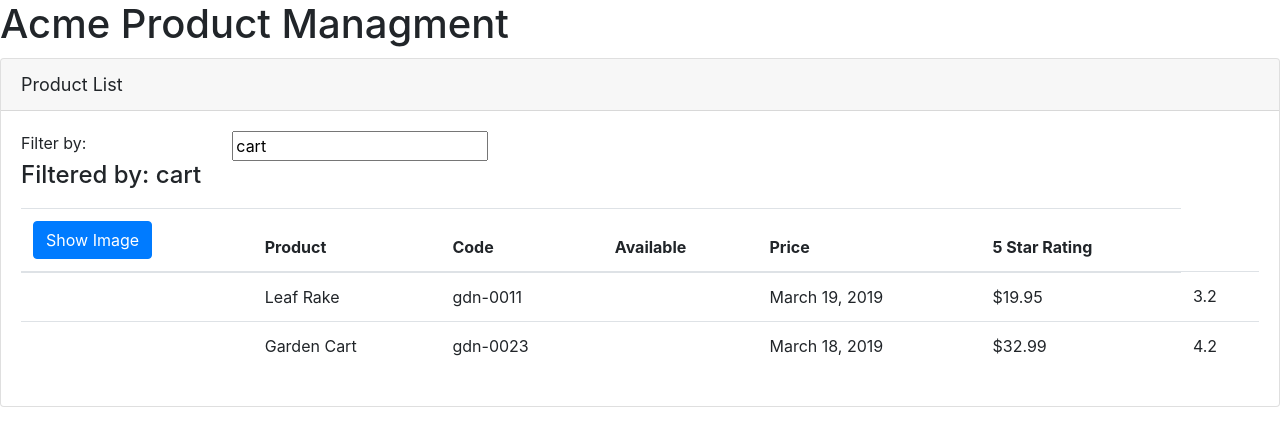
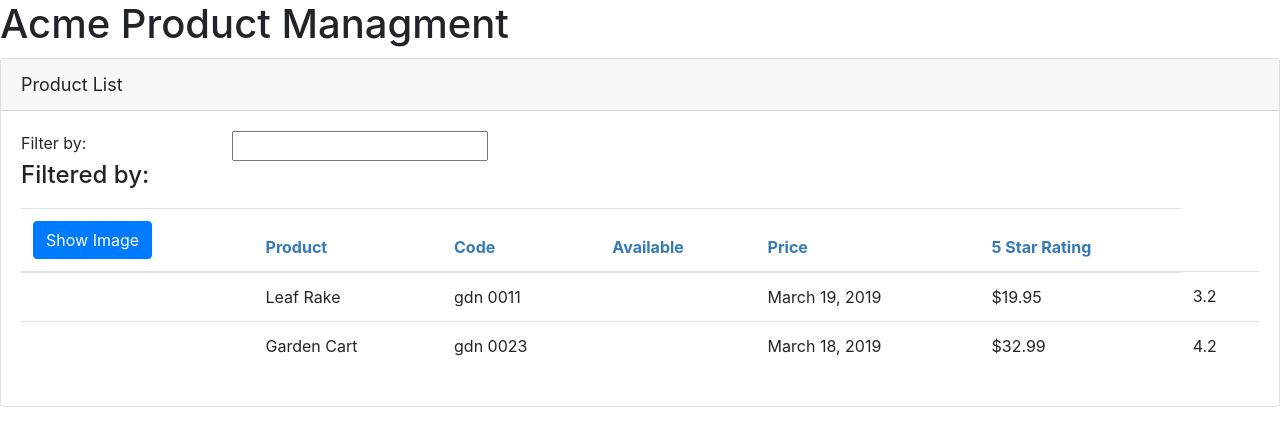
Before and after one commit to francisdyrhovden/Angular-tutorial, an Angular app in the folder APM-Start/: page /products in a window 1280 px wide. Shown: the top 446 px of the page. Built offline with nearby package versions, Linux system fonts and the light colour scheme.

Commit message:
Module 7 - More On Components

```diff
--- a/APM-Start/src/app/app.module.ts
+++ b/APM-Start/src/app/app.module.ts
@@ -3,11 +3,13 @@
 import { FormsModule } from '@angular/forms';
 import { AppComponent } from './app.component';
 import { ProductListComponent } from './products/product-list.component';
+import { ConvertToSpacesPipe } from './shared/convert-to-spaces.pipe';
 
 @NgModule({
   declarations: [
     AppComponent,
-    ProductListComponent
+    ProductListComponent,
+    ConvertToSpacesPipe
   ],
   imports: [
     BrowserModule,
--- /dev/null
+++ b/APM-Start/src/app/products/product-list.component.css
@@ -0,0 +1,3 @@
+thead {
+    color: #337AB7
+}
--- a/APM-Start/src/app/products/product-list.component.html
+++ b/APM-Start/src/app/products/product-list.component.html
@@ -33,7 +33,7 @@
                     </tr>
                 </thead>
                 <tbody>
-                    <tr *ngFor='let product of products'>
+                    <tr *ngFor='let product of filteredProducts'>
                         <td>
                             <img [src]='product.imageUrl'
                                 [title]='product.productName'
@@ -42,7 +42,7 @@
                                 *ngIf='showImage'>
                         </td>
                         <td>{{ product.productName }}</td>
-                        <td>{{ product.productCode | lowercase }}</td>
+                        <td>{{ product.productCode | lowercase | convertToSpaces: '-' }}</td>
                         <td>{{ product.productDate }}</td>
                         <td>{{ product.releaseDate }}</td>
                         <td>{{ product.price | currency:'USD':'symbol':'1.2-2' }}</td>
--- a/APM-Start/src/app/products/product-list.component.ts
+++ b/APM-Start/src/app/products/product-list.component.ts
@@ -1,17 +1,29 @@
-import { Component } from '@angular/core';
+import { Component, OnInit } from '@angular/core';
+import { IProduct } from './product';
 
 @Component({
     selector: 'pm-products',
-    templateUrl: './product-list.component.html'
+    templateUrl: './product-list.component.html',
+    styleUrls: ['./product-list.component.css']
 })
 
-export class ProductListComponent {
+export class ProductListComponent implements OnInit {
     pageTitle: string = 'Product List';
     imageWidth: number = 50;
     imageMargin: number = 2;
     showImage: boolean = false;
-    listFilter: string = 'cart';
-    products: any[] = [
+
+    _listFilter: string;
+    get listFilter(): string {
+      return this._listFilter;
+    }
+    set listFilter(value: string){
+      this._listFilter = value;
+      this.filteredProducts = this.listFilter ? this.performFilter(this.listFilter) : this.products;
+    }
+
+    filteredProducts: IProduct[];
+    products: IProduct[] = [
         {
             "productId": 1,
             "productName": "Leaf Rake",
@@ -37,4 +49,18 @@
     toggleImage(): void {
       this.showImage = !this.showImage;
     }
+
+    ngOnInit(): void {
+      console.log('In OnInit');
+    }
+
+    constructor(){
+      this.filteredProducts = this.products;
+    }
+
+    performFilter(filterBy: string): IProduct[]{
+      filterBy = filterBy.toLocaleLowerCase();
+      return this.products.filter((product: IProduct) =>
+              product.productName.toLocaleLowerCase().indexOf(filterBy) !== -1);
+    }
 }
--- /dev/null
+++ b/APM-Start/src/app/products/product.ts
@@ -0,0 +1,10 @@
+export interface IProduct {
+    productId: number;
+    productName: string;
+    productCode: string;
+    releaseDate: string;
+    price: number;
+    description: string;
+    starRating: number;
+    imageUrl: string;
+}
--- /dev/null
+++ b/APM-Start/src/app/shared/convert-to-spaces.pipe.ts
@@ -0,0 +1,13 @@
+import { Pipe, PipeTransform } from '@angular/core';
+
+@Pipe({
+    name: 'convertToSpaces'
+})
+
+export class ConvertToSpacesPipe implements PipeTransform {
+
+    transform(value: string, character: string): string{
+        return value.replace(character, ' ');
+    }
+
+}
```
